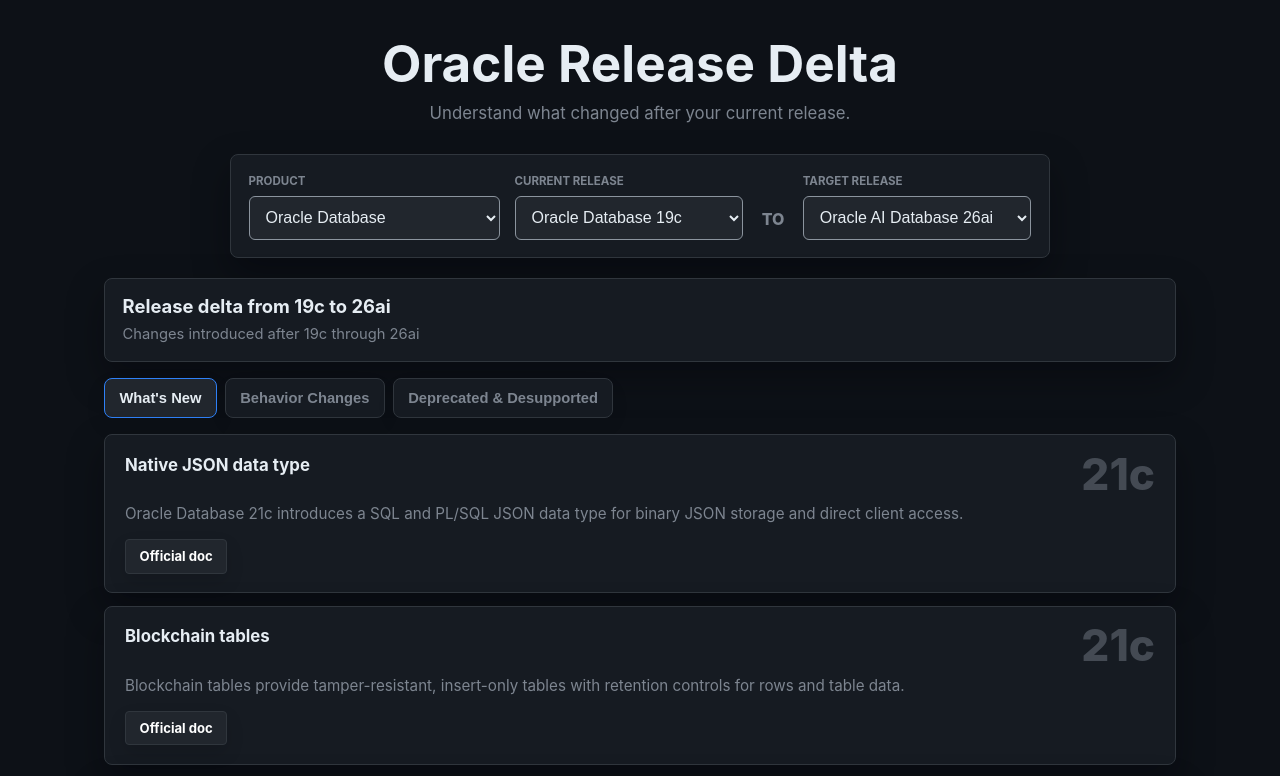
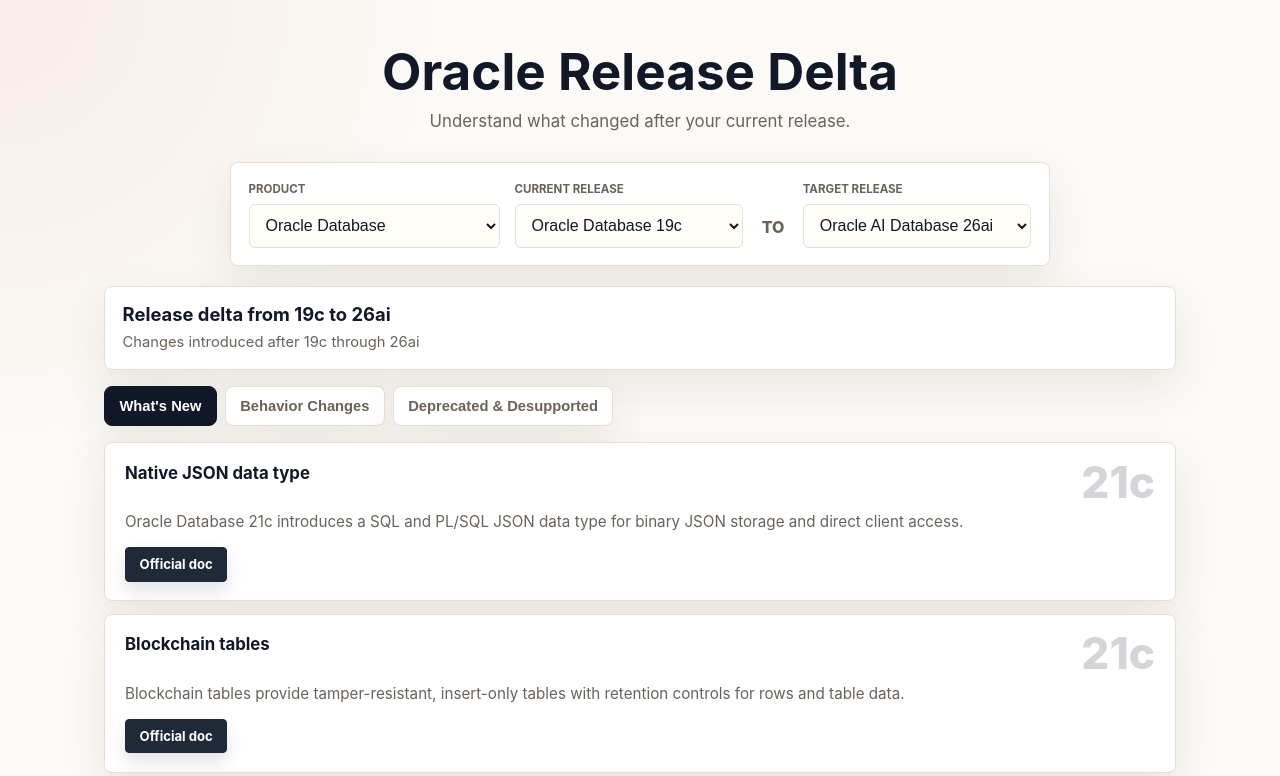
Before and after one commit to jollylengkono/oracle-version-diff, a website with bundled scripts: page index.html in a window 1280 px wide. Shown: the top 776 px of the page. Built offline with nearby package versions, Linux system fonts and the light colour scheme.

Commit message:
Split dark and OpenClaw light themes

```diff
--- /dev/null
+++ b/css/theme-github-dark.css
@@ -0,0 +1,288 @@
+:root {
+  --oracle-red: #F85149;
+  --accent: #2F81F7;
+  --ink: #E6EDF3;
+  --muted: #7D8590;
+  --muted-strong: #A5ADB8;
+  --surface: #161B22;
+  --surface-soft: #0D1117;
+  --surface-raised: #21262D;
+  --bg: #0D1117;
+  --border: #30363D;
+  --border-strong: #8B949E;
+  --button: #21262D;
+  --button-hover: #30363D;
+  --focus: #2F81F7;
+  --shadow: 0 16px 36px rgba(1, 4, 9, .36);
+}
+
+* { box-sizing: border-box; }
+
+body {
+  margin: 0;
+  font-family: -apple-system, BlinkMacSystemFont, "SF Pro Text", "Helvetica Neue", Arial, sans-serif;
+  color: var(--ink);
+  background: var(--bg);
+  line-height: 1.5;
+}
+
+.masthead {
+  max-width: 1120px;
+  margin: 0 auto;
+  padding: 2.25rem 1.5rem 1rem;
+  text-align: center;
+}
+.masthead__title {
+  margin: 0;
+  font-size: clamp(2rem, 4vw, 3.25rem);
+  font-weight: 750;
+  letter-spacing: 0;
+  line-height: 1.08;
+}
+.masthead__subtitle {
+  margin: .6rem 0 0;
+  color: var(--muted);
+  font-size: 1.05rem;
+}
+
+.container {
+  max-width: 1120px;
+  margin: 0 auto;
+  padding: .75rem 1.5rem 1.75rem;
+}
+
+.picker {
+  display: grid;
+  grid-template-columns: minmax(12rem, 1.1fr) minmax(10rem, 1fr) auto minmax(10rem, 1fr);
+  align-items: end;
+  gap: .9rem;
+  background: var(--surface);
+  border: 1px solid var(--border);
+  border-radius: 8px;
+  padding: 1.1rem;
+  margin: 0 auto 1.25rem;
+  box-shadow: var(--shadow);
+  max-width: 820px;
+}
+
+.delta-summary {
+  margin: 0 0 1rem;
+  padding: 1rem 1.1rem;
+  border: 1px solid var(--border);
+  border-radius: 8px;
+  background: var(--surface);
+  box-shadow: var(--shadow);
+}
+.delta-summary h2 {
+  margin: 0;
+  color: var(--ink);
+  font-size: 1.15rem;
+  line-height: 1.25;
+}
+.delta-summary p {
+  margin: .3rem 0 0;
+  color: var(--muted);
+  font-size: .92rem;
+}
+.picker__field {
+  display: flex;
+  flex-direction: column;
+  gap: .35rem;
+  color: var(--muted);
+  font-size: .72rem;
+  font-weight: 700;
+  text-transform: uppercase;
+}
+.picker__field select {
+  width: 100%;
+  min-height: 2.75rem;
+  padding: .5rem .75rem;
+  border: 1px solid var(--border-strong);
+  border-radius: 6px;
+  background: var(--surface-raised);
+  color: var(--ink);
+  font-size: 1rem;
+}
+.picker__field select:focus {
+  outline: 2px solid var(--focus);
+  outline-offset: 2px;
+}
+.picker__vs {
+  color: var(--muted);
+  font-weight: 800;
+  padding: 0 .25rem .55rem;
+  text-transform: uppercase;
+}
+
+.tabs {
+  display: flex;
+  flex-wrap: wrap;
+  gap: .5rem;
+  margin-bottom: 1rem;
+  border-bottom: none;
+}
+.tab {
+  border: 1px solid var(--border);
+  border-radius: 8px;
+  background: var(--surface);
+  color: var(--muted);
+  cursor: pointer;
+  font-size: .92rem;
+  font-weight: 650;
+  padding: .7rem .9rem;
+  box-shadow: 0 8px 24px rgba(0, 0, 0, .035);
+}
+.tab:hover {
+  color: var(--ink);
+  border-color: var(--border-strong);
+  background: var(--surface-raised);
+}
+.tab--active {
+  color: var(--ink);
+  background: var(--surface-raised);
+  border-color: var(--accent);
+  box-shadow: 0 8px 24px rgba(0, 0, 0, .055);
+}
+
+.panel { display: block; }
+.panel[hidden] { display: none; }
+.group { margin-bottom: 1.5rem; }
+.group__label {
+  margin: 0 0 .5rem;
+  color: var(--muted);
+  font-size: .8rem;
+  font-weight: 800;
+  text-transform: uppercase;
+}
+.group__count {
+  display: inline-block;
+  min-width: 1.4rem;
+  margin-left: .25rem;
+  padding: 0 .4rem;
+  border-radius: 999px;
+  background: var(--surface);
+  color: var(--ink);
+  font-size: .72rem;
+  text-align: center;
+}
+
+.range-list {
+  display: grid;
+  gap: .8rem;
+}
+.item {
+  background: var(--surface);
+  border: 1px solid var(--border);
+  border-radius: 8px;
+  padding: 1.15rem 1.25rem;
+  box-shadow: var(--shadow);
+}
+.item:hover {
+  border-color: var(--border-strong);
+  background: var(--surface-raised);
+}
+.item--added,
+.item--changed,
+.item--removed { border-left-color: var(--oracle-red); }
+.item__head {
+  display: flex;
+  align-items: flex-start;
+  justify-content: space-between;
+  gap: 1rem;
+}
+.item__title {
+  margin: 0;
+  color: var(--ink);
+  font-size: 1.05rem;
+  line-height: 1.32;
+}
+.item__version {
+  flex: 0 0 auto;
+  color: rgba(125, 133, 144, .45);
+  font-size: clamp(2rem, 4vw, 2.75rem);
+  font-weight: 800;
+  letter-spacing: 0;
+  line-height: .92;
+  white-space: nowrap;
+}
+.item__desc {
+  margin: .55rem 0 .85rem;
+  color: var(--muted);
+  font-size: .95rem;
+}
+.item__source {
+  display: inline-flex;
+  align-items: center;
+  justify-content: center;
+  min-height: 2.15rem;
+  padding: .55rem .85rem;
+  border: 1px solid var(--border);
+  border-radius: 4px;
+  background: var(--button);
+  color: #FFFFFF;
+  font-size: .82rem;
+  font-weight: 700;
+  line-height: 1;
+  text-decoration: none;
+  box-shadow: 0 8px 18px rgba(0, 0, 0, .12);
+  transition: background .16s ease, border-color .16s ease, transform .16s ease;
+}
+.item__source:hover {
+  background: var(--button-hover);
+  border-color: var(--button-hover);
+  color: #FFFFFF;
+  text-decoration: none;
+  transform: translateY(-1px);
+}
+
+.empty {
+  margin: 0;
+  padding: 1rem;
+  border: 1px dashed var(--border);
+  border-radius: 8px;
+  color: var(--muted);
+}
+.error {
+  color: var(--oracle-red);
+  font-weight: 700;
+}
+.updated {
+  margin-top: 1.25rem;
+  color: var(--muted);
+  font-size: .8rem;
+}
+.footer {
+  max-width: 1120px;
+  margin: 0 auto;
+  padding: 1rem 1.5rem 1.5rem;
+  color: var(--muted);
+  font-size: .78rem;
+}
+
+.cols { display: flex; gap: 1rem; align-items: flex-start; }
+.col { flex: 1 1 0; min-width: 0; }
+.col__head {
+  position: sticky;
+  top: 0;
+  z-index: 1;
+  margin: 0 0 .6rem;
+  padding: .45rem .2rem;
+  border-bottom: 2px solid var(--oracle-red);
+  background: var(--bg);
+  color: var(--oracle-red);
+  font-size: .9rem;
+}
+
+@media (max-width: 700px) {
+  .masthead,
+  .container,
+  .footer { padding-left: 1rem; padding-right: 1rem; }
+  .picker { grid-template-columns: 1fr; }
+  .picker__vs { padding: 0; }
+  .item__head { display: block; }
+  .item__version {
+    display: block;
+    margin-top: .55rem;
+  }
+  .cols { flex-direction: column; }
+}
--- /dev/null
+++ b/css/theme-openclaw-light.css
@@ -0,0 +1,291 @@
+:root {
+  --oracle-red: #C74634;
+  --accent: #111827;
+  --ink: #111827;
+  --muted: #6B6258;
+  --muted-strong: #3F3A34;
+  --surface: #FFFFFF;
+  --surface-soft: #F3EFE7;
+  --surface-raised: #FFFDF8;
+  --bg: #FBFAF6;
+  --border: #E6DFD4;
+  --border-strong: #CFC5B8;
+  --button: #1F2937;
+  --button-hover: #111827;
+  --focus: #C74634;
+  --shadow: 0 18px 44px rgba(75, 63, 48, .10);
+}
+
+* { box-sizing: border-box; }
+
+body {
+  margin: 0;
+  font-family: -apple-system, BlinkMacSystemFont, "SF Pro Text", "Helvetica Neue", Arial, sans-serif;
+  color: var(--ink);
+  background:
+    radial-gradient(circle at top left, rgba(199, 70, 52, .08), transparent 28rem),
+    var(--bg);
+  line-height: 1.5;
+}
+
+.masthead {
+  max-width: 1120px;
+  margin: 0 auto;
+  padding: 2.75rem 1.5rem 1rem;
+  text-align: center;
+}
+.masthead__title {
+  margin: 0;
+  color: var(--ink);
+  font-size: clamp(2rem, 4vw, 3.25rem);
+  font-weight: 750;
+  letter-spacing: 0;
+  line-height: 1.08;
+}
+.masthead__subtitle {
+  margin: .6rem 0 0;
+  color: var(--muted);
+  font-size: 1.05rem;
+}
+
+.container {
+  max-width: 1120px;
+  margin: 0 auto;
+  padding: .75rem 1.5rem 1.75rem;
+}
+
+.picker {
+  display: grid;
+  grid-template-columns: minmax(12rem, 1.1fr) minmax(10rem, 1fr) auto minmax(10rem, 1fr);
+  align-items: end;
+  gap: .9rem;
+  background: var(--surface);
+  border: 1px solid var(--border);
+  border-radius: 8px;
+  padding: 1.1rem;
+  margin: 0 auto 1.25rem;
+  box-shadow: var(--shadow);
+  max-width: 820px;
+}
+
+.delta-summary {
+  margin: 0 0 1rem;
+  padding: 1rem 1.1rem;
+  border: 1px solid var(--border);
+  border-radius: 8px;
+  background: var(--surface);
+  box-shadow: var(--shadow);
+}
+.delta-summary h2 {
+  margin: 0;
+  color: var(--ink);
+  font-size: 1.15rem;
+  line-height: 1.25;
+}
+.delta-summary p {
+  margin: .3rem 0 0;
+  color: var(--muted);
+  font-size: .92rem;
+}
+.picker__field {
+  display: flex;
+  flex-direction: column;
+  gap: .35rem;
+  color: var(--muted);
+  font-size: .72rem;
+  font-weight: 700;
+  text-transform: uppercase;
+}
+.picker__field select {
+  width: 100%;
+  min-height: 2.75rem;
+  padding: .5rem .75rem;
+  border: 1px solid var(--border);
+  border-radius: 6px;
+  background: var(--surface-raised);
+  color: var(--ink);
+  font-size: 1rem;
+}
+.picker__field select:focus {
+  outline: 2px solid var(--focus);
+  outline-offset: 2px;
+}
+.picker__vs {
+  color: var(--muted);
+  font-weight: 800;
+  padding: 0 .25rem .55rem;
+  text-transform: uppercase;
+}
+
+.tabs {
+  display: flex;
+  flex-wrap: wrap;
+  gap: .5rem;
+  margin-bottom: 1rem;
+  border-bottom: none;
+}
+.tab {
+  border: 1px solid var(--border);
+  border-radius: 8px;
+  background: var(--surface);
+  color: var(--muted);
+  cursor: pointer;
+  font-size: .92rem;
+  font-weight: 650;
+  padding: .7rem .9rem;
+  box-shadow: var(--shadow);
+}
+.tab:hover {
+  color: var(--ink);
+  border-color: var(--border-strong);
+  background: var(--surface-raised);
+}
+.tab--active {
+  color: #FFFFFF;
+  background: var(--ink);
+  border-color: var(--ink);
+  box-shadow: var(--shadow);
+}
+
+.panel { display: block; }
+.panel[hidden] { display: none; }
+.group { margin-bottom: 1.5rem; }
+.group__label {
+  margin: 0 0 .5rem;
+  color: var(--muted);
+  font-size: .8rem;
+  font-weight: 800;
+  text-transform: uppercase;
+}
+.group__count {
+  display: inline-block;
+  min-width: 1.4rem;
+  margin-left: .25rem;
+  padding: 0 .4rem;
+  border-radius: 999px;
+  background: var(--surface);
+  color: var(--ink);
+  font-size: .72rem;
+  text-align: center;
+}
+
+.range-list {
+  display: grid;
+  gap: .8rem;
+}
+.item {
+  background: var(--surface);
+  border: 1px solid var(--border);
+  border-radius: 8px;
+  padding: 1.15rem 1.25rem;
+  box-shadow: var(--shadow);
+}
+.item:hover {
+  border-color: var(--border-strong);
+  background: var(--surface-raised);
+}
+.item--added,
+.item--changed,
+.item--removed { border-left-color: var(--oracle-red); }
+.item__head {
+  display: flex;
+  align-items: flex-start;
+  justify-content: space-between;
+  gap: 1rem;
+}
+.item__title {
+  margin: 0;
+  color: var(--ink);
+  font-size: 1.05rem;
+  line-height: 1.32;
+}
+.item__version {
+  flex: 0 0 auto;
+  color: rgba(17, 24, 39, .18);
+  font-size: clamp(2rem, 4vw, 2.75rem);
+  font-weight: 800;
+  letter-spacing: 0;
+  line-height: .92;
+  white-space: nowrap;
+}
+.item__desc {
+  margin: .55rem 0 .85rem;
+  color: var(--muted);
+  font-size: .95rem;
+}
+.item__source {
+  display: inline-flex;
+  align-items: center;
+  justify-content: center;
+  min-height: 2.15rem;
+  padding: .55rem .85rem;
+  border: 1px solid var(--button);
+  border-radius: 4px;
+  background: var(--button);
+  color: #FFFFFF;
+  font-size: .82rem;
+  font-weight: 700;
+  line-height: 1;
+  text-decoration: none;
+  box-shadow: 0 8px 18px rgba(0, 0, 0, .12);
+  transition: background .16s ease, border-color .16s ease, transform .16s ease;
+}
+.item__source:hover {
+  background: var(--button-hover);
+  border-color: var(--button-hover);
+  color: #FFFFFF;
+  text-decoration: none;
+  transform: translateY(-1px);
+}
+
+.empty {
+  margin: 0;
+  padding: 1rem;
+  border: 1px dashed var(--border);
+  border-radius: 8px;
+  color: var(--muted);
+}
+.error {
+  color: var(--oracle-red);
+  font-weight: 700;
+}
+.updated {
+  margin-top: 1.25rem;
+  color: var(--muted);
+  font-size: .8rem;
+}
+.footer {
+  max-width: 1120px;
+  margin: 0 auto;
+  padding: 1rem 1.5rem 1.5rem;
+  color: var(--muted);
+  font-size: .78rem;
+}
+
+.cols { display: flex; gap: 1rem; align-items: flex-start; }
+.col { flex: 1 1 0; min-width: 0; }
+.col__head {
+  position: sticky;
+  top: 0;
+  z-index: 1;
+  margin: 0 0 .6rem;
+  padding: .45rem .2rem;
+  border-bottom: 2px solid var(--oracle-red);
+  background: var(--bg);
+  color: var(--oracle-red);
+  font-size: .9rem;
+}
+
+@media (max-width: 700px) {
+  .masthead,
+  .container,
+  .footer { padding-left: 1rem; padding-right: 1rem; }
+  .picker { grid-template-columns: 1fr; }
+  .picker__vs { padding: 0; }
+  .item__head { display: block; }
+  .item__version {
+    display: block;
+    margin-top: .55rem;
+  }
+  .cols { flex-direction: column; }
+}
--- a/index.html
+++ b/index.html
@@ -4,7 +4,7 @@
   <meta charset="utf-8" />
   <meta name="viewport" content="width=device-width, initial-scale=1" />
   <title>Oracle Release Delta</title>
-  <link rel="stylesheet" href="css/theme.css" />
+  <link rel="stylesheet" href="css/theme-openclaw-light.css" />
 </head>
 <body>
   <header class="masthead">
@@ -37,7 +37,7 @@
   </main>
 
   <footer class="footer">
-    Release delta data sourced from official Oracle documentation (docs.oracle.com).
+    Release delta data sourced from Oracle-owned web properties (oracle.com).
     Oracle-inspired theme for an educational tool; not affiliated with or endorsed by Oracle.
   </footer>
 
```
